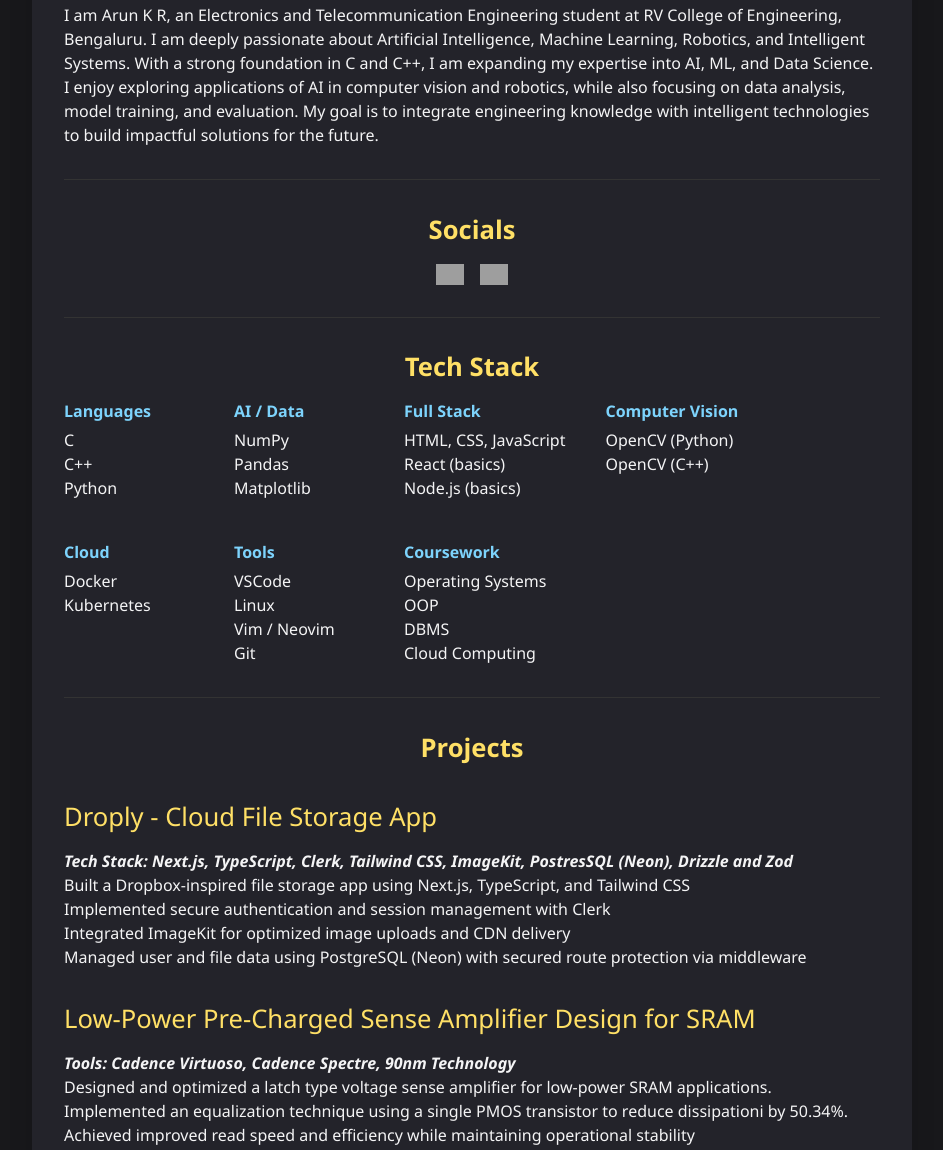
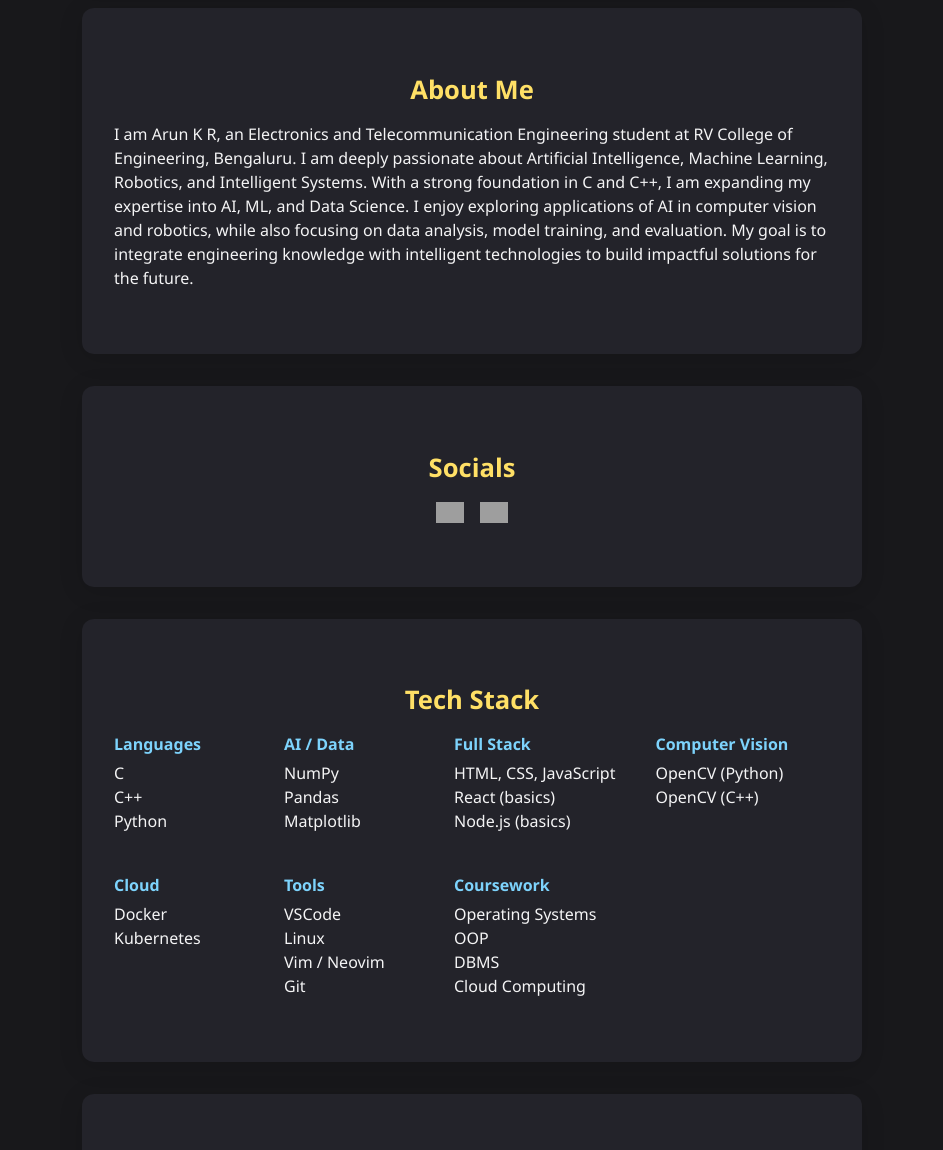
Before and after one commit to qwerty-arun/Portfolio, a website: page index.html in a window 1280 px wide. Shown: the part 270-1420 px from the top of the page, without its empty margins (168-1111 px from the left). Drawn offline with Linux system fonts and the light colour scheme; grey boxes are pictures that could not be loaded.

Commit message:
made individual container for each section

```diff
--- a/index.html
+++ b/index.html
@@ -12,7 +12,7 @@
         font-family: "Segoe UI", sans-serif;
       }
       .container {
-        max-width: 880px;
+        max-width: 780px;
         margin: 2rem auto;
         padding: 2rem;
         background: #23232a;
@@ -93,9 +93,9 @@
           Engineering, Bengaluru
         </div>
       </header>
+    </div>
 
-      <div class="hr"></div>
-
+    <div class="container">
       <section class="section">
         <h2 class="font-bold text-center">About Me</h2>
         <p>
@@ -110,9 +110,9 @@
           technologies to build impactful solutions for the future.
         </p>
       </section>
+    </div>
 
-      <div class="hr"></div>
-
+    <div class="container">
       <!-- Socials -->
       <section class="section">
         <h2 class="font-bold text-center">Socials</h2>
@@ -144,9 +144,8 @@
           </a>
         </div>
       </section>
-
-      <div class="hr"></div>
-
+    </div>
+    <div class="container">
       <!-- Tech Stack -->
       <section class="section">
         <h2 class="font-bold text-center">Tech Stack</h2>
@@ -209,9 +208,9 @@
           </div>
         </div>
       </section>
+    </div>
 
-      <div class="hr"></div>
-
+    <div class="container">
       <section class="section">
         <h2 class="font-bold text-center">Projects</h2>
 
```
